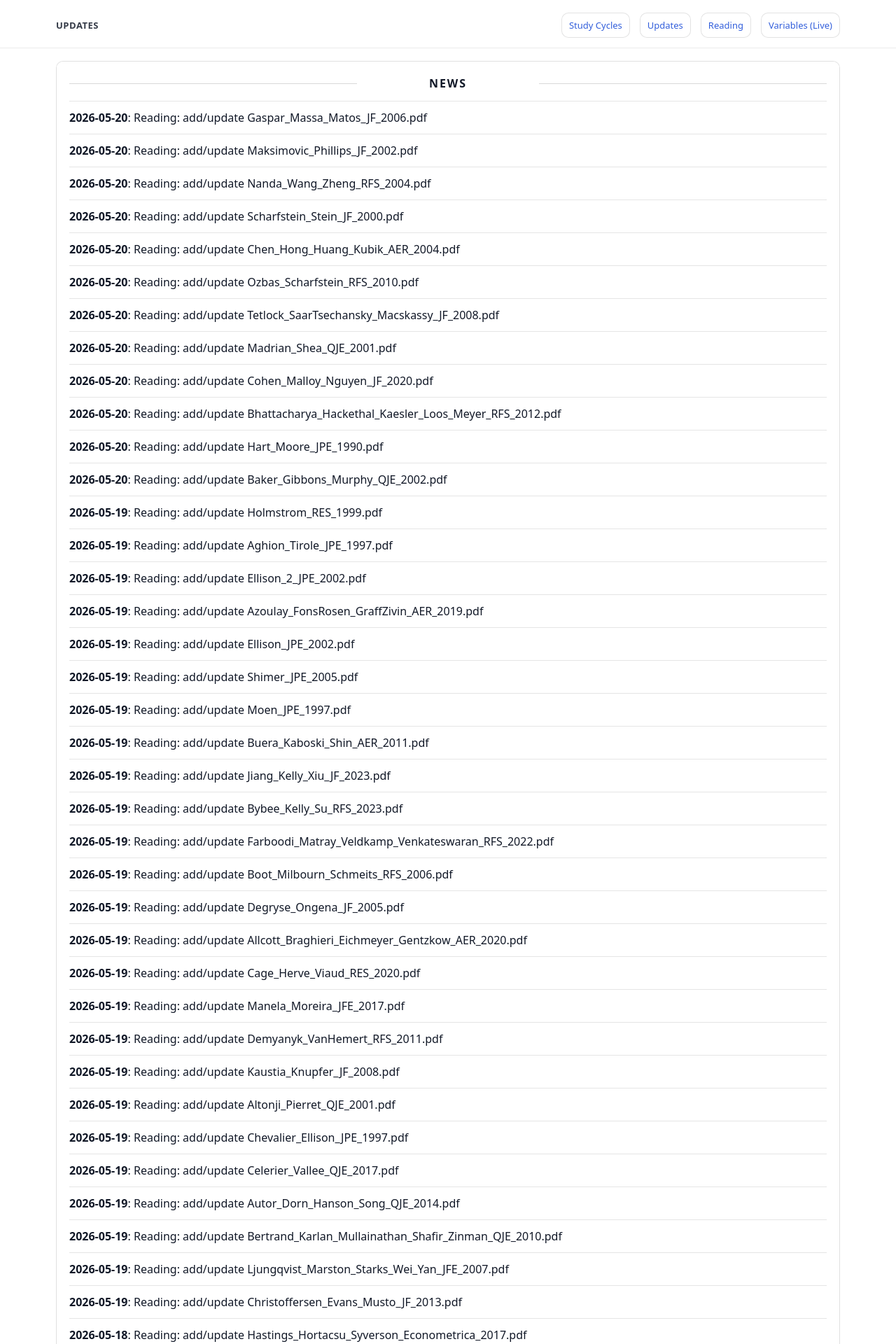
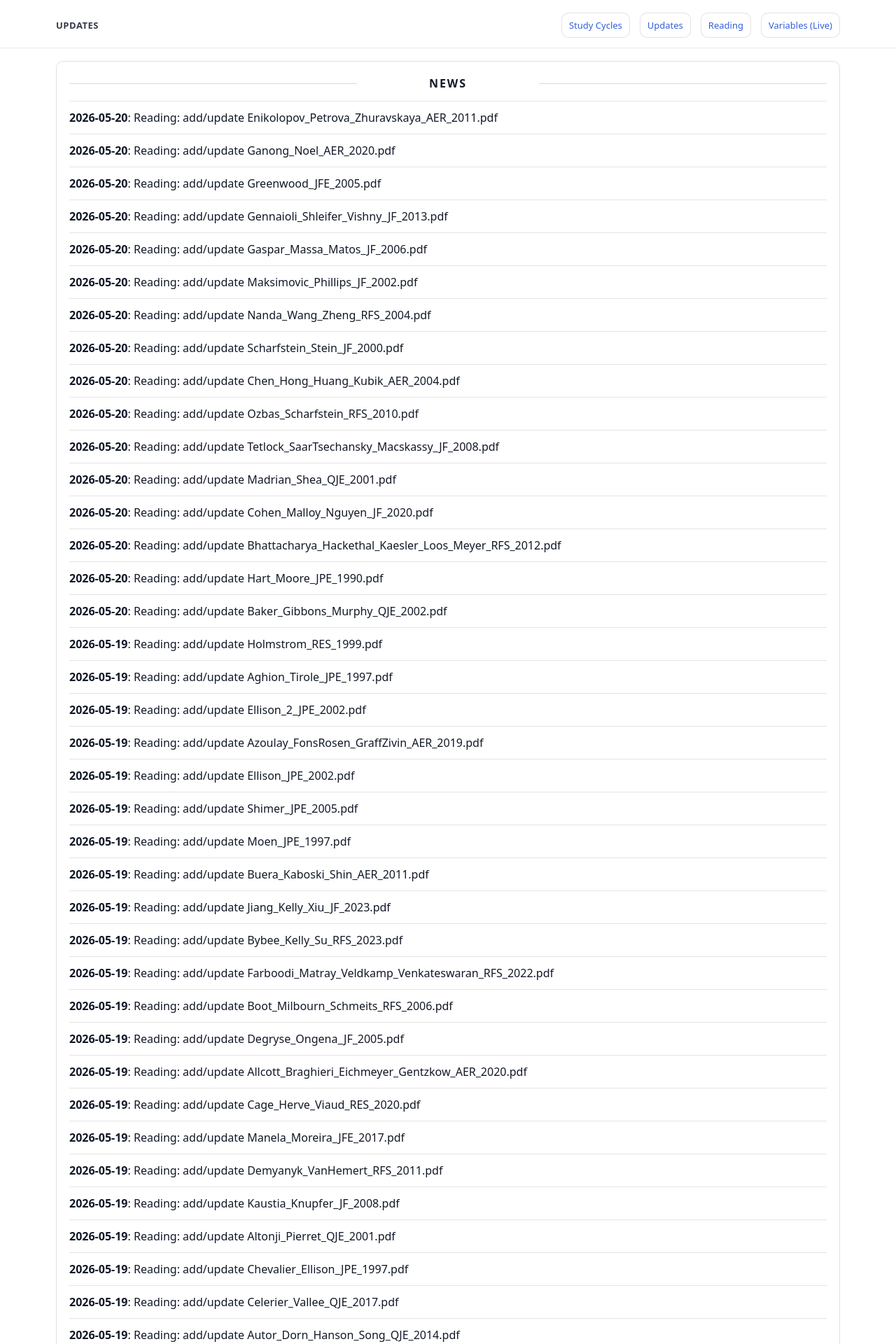
Before and after one commit to yaxinzn/study-archive, a Jekyll site: the page built from updates/index.md, in a window 1280 px wide. Shown: the top 1920 px of the page at 70% size. Built offline with Jekyll 4.4.1, drawn with Linux system fonts in a browser that asks for light colours; some of the changed text lies outside the part shown.

Commit message:
chore: update NEWS feed

```diff
--- a/_data/news.yml
+++ b/_data/news.yml
@@ -1,4 +1,16 @@
 # Auto-generated update history (sorted newest -> oldest). Do not edit manually.
+- ts: "1779268780"
+  date: "2026-05-20"
+  title: "Reading: add/update Enikolopov_Petrova_Zhuravskaya_AER_2011.pdf"
+- ts: "1779268724"
+  date: "2026-05-20"
+  title: "Reading: add/update Ganong_Noel_AER_2020.pdf"
+- ts: "1779268673"
+  date: "2026-05-20"
+  title: "Reading: add/update Greenwood_JFE_2005.pdf"
+- ts: "1779268624"
+  date: "2026-05-20"
+  title: "Reading: add/update Gennaioli_Shleifer_Vishny_JF_2013.pdf"
 - ts: "1779232469"
   date: "2026-05-20"
   title: "Reading: add/update Gaspar_Massa_Matos_JF_2006.pdf"
```
